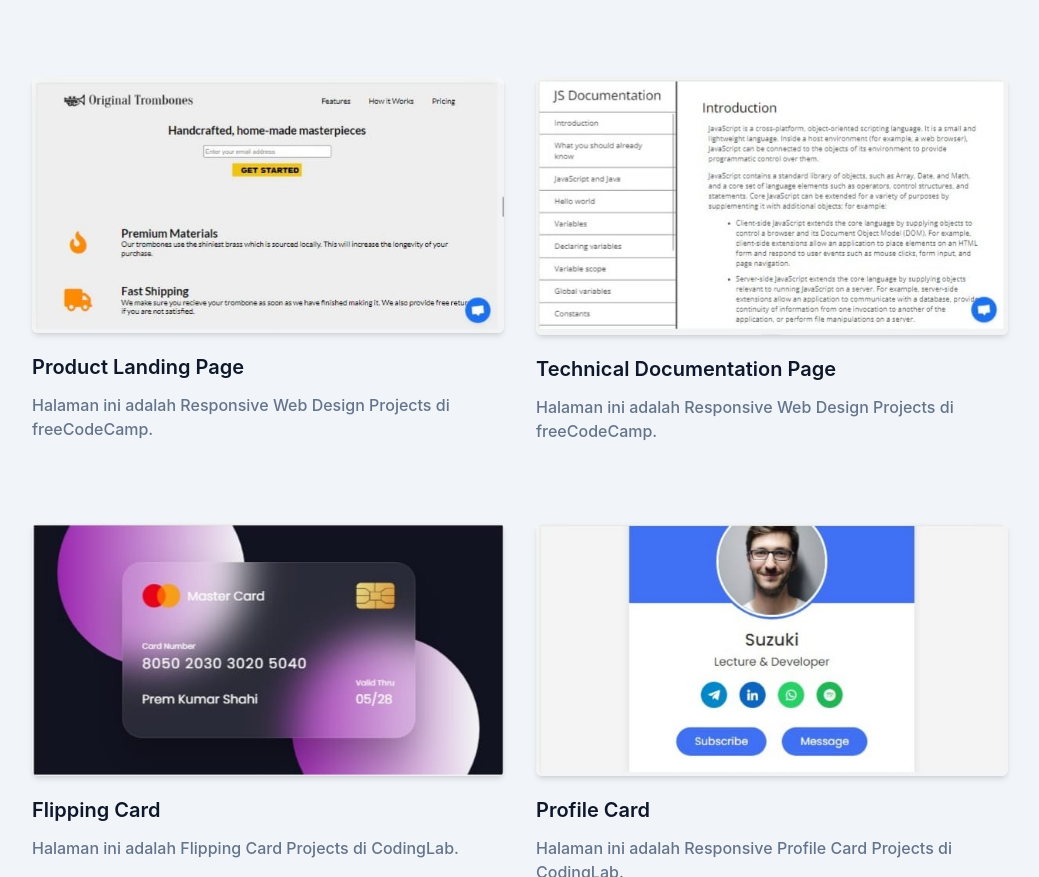
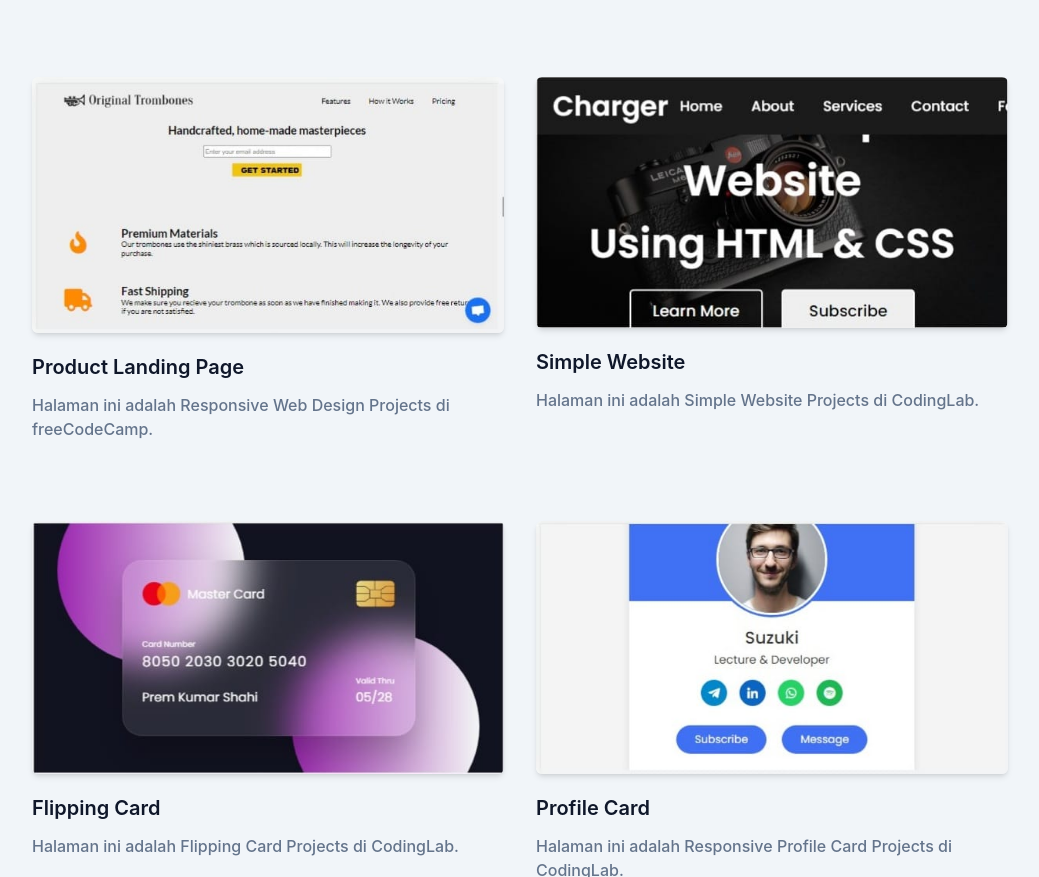
Before and after one commit to richardgery/portfolio-tailwind-css, a website: page index.html in a window 1280 px wide. Shown: the part 1519-2396 px from the top of the page, without its empty margins (120-1159 px from the left). Drawn offline with Linux system fonts and the light colour scheme.

Commit message:
Update Portfolio section & Delete Document image

```diff
--- a/index.html
+++ b/index.html
@@ -354,18 +354,18 @@
           <div class="mb-12 p-4 md:w-1/2">
             <div class="overflow-hidden rounded-md shadow-md">
               <img
-                src="dist/img/portfolio/document.jpeg"
-                alt="Technical Documentation Page"
+                src="dist/img/portfolio/website.jpeg"
+                alt="Simple Website"
                 width="w-full"
               />
             </div>
             <h3
               class="mb-3 mt-5 text-xl font-semibold text-dark dark:text-white"
             >
-              Technical Documentation Page
+              Simple Website
             </h3>
             <p class="text-base font-medium text-secondary">
-              Halaman ini adalah Responsive Web Design Projects di freeCodeCamp.
+              Halaman ini adalah Simple Website Projects di CodingLab.
             </p>
           </div>
           <div class="mb-12 p-4 md:w-1/2">
```
Also changed, not shown: dist/img/portfolio/document.jpeg (deleted), dist/img/portfolio/survey.jpeg (deleted), dist/img/portfolio/website.jpeg (added).
